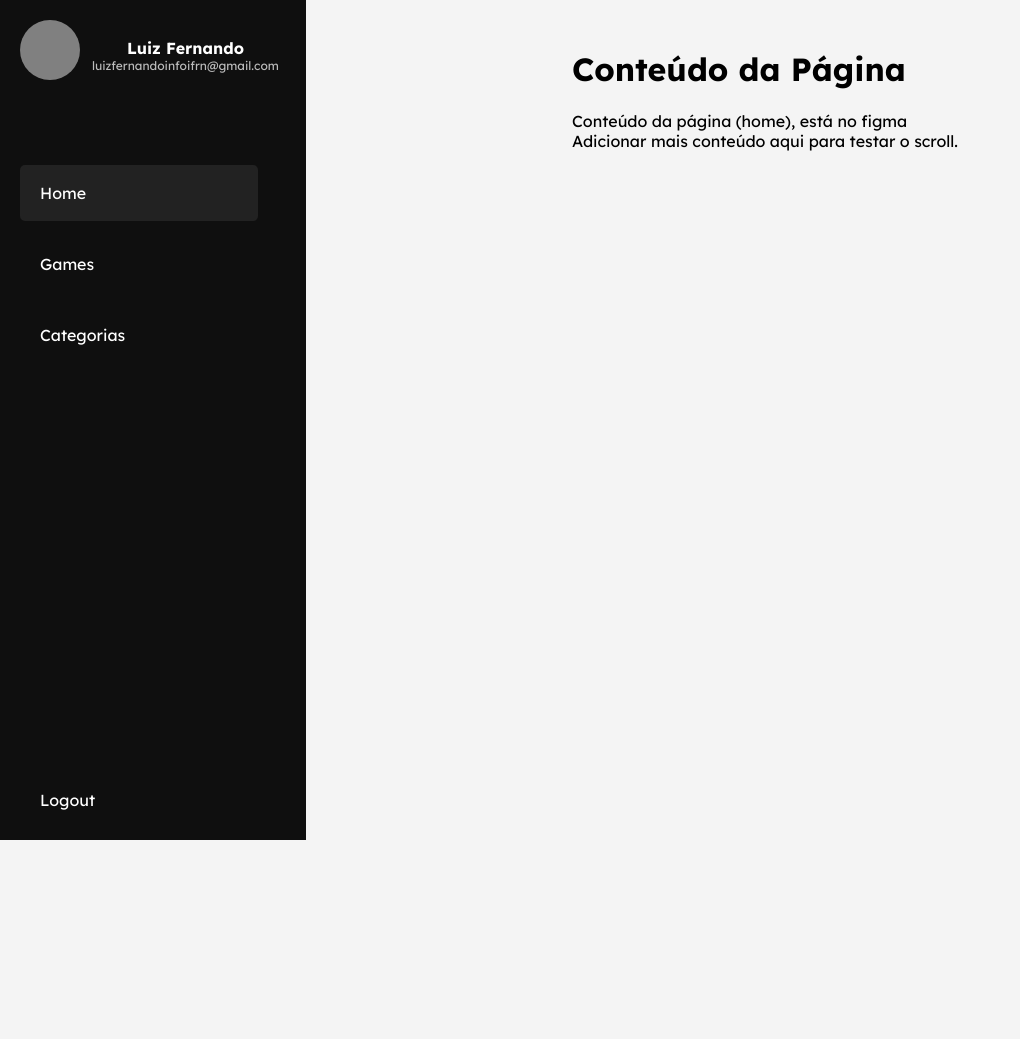
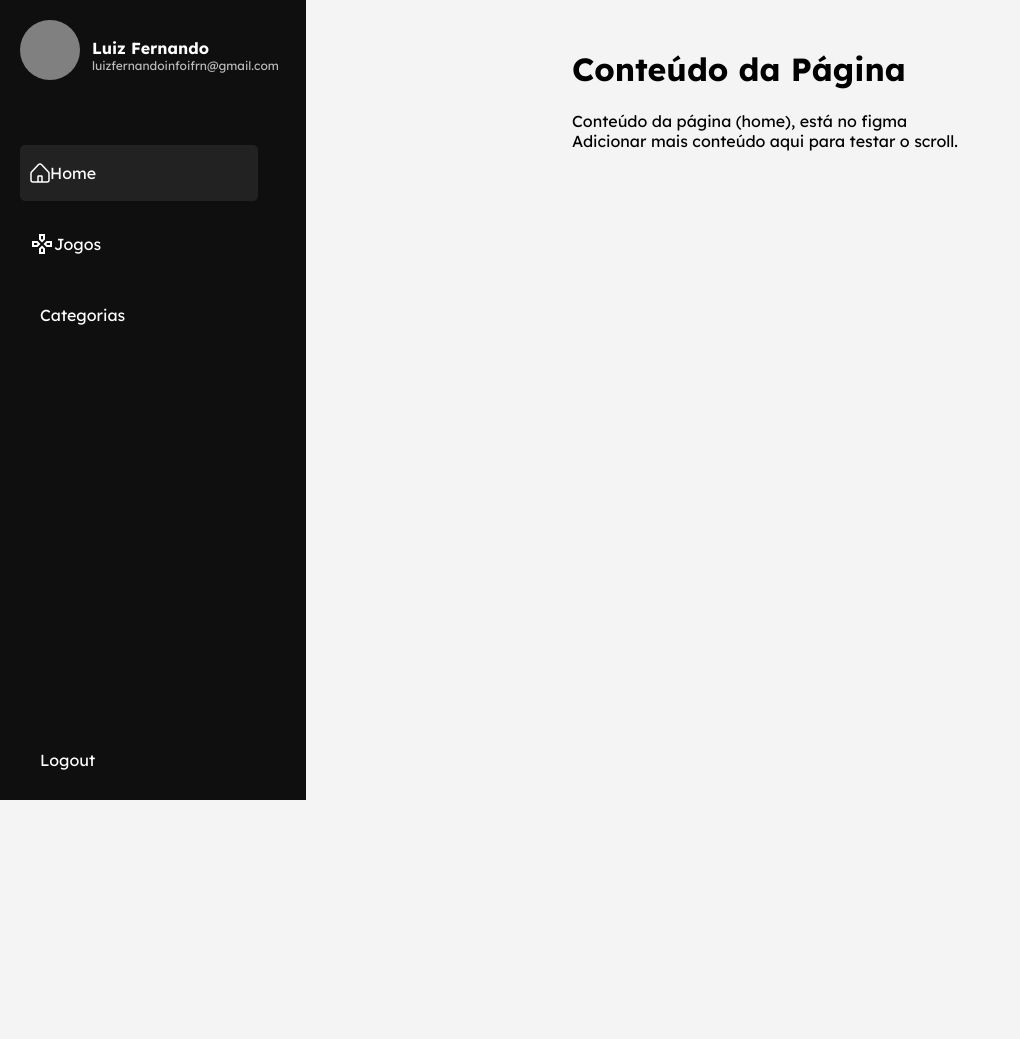
Before and after one commit to igor-gdf/testew, a Flask app: page /dashboard in a window 1280 px wide. Shown: the top 1039 px of the page, without its empty margins (0-1020 px from the left). Run offline with Flask 3, Linux system fonts and the light colour scheme; a user stored in the database is signed in.

Commit message:
Consertando css do dashboard

```diff
--- a/static/css/styles.css
+++ b/static/css/styles.css
@@ -169,14 +169,12 @@ body {
     margin-bottom: 10px;
 }
 
-.dashboardh1{
-    color: black;
-}
+
 
 /* Dashboard */
 .sidebar {
     width: 266px;
-    height: 100vh;
+    height: calc(100vh - 40px);
     background: #0f0f0f;
     color: white;
     position: fixed;
@@ -191,10 +189,12 @@ body {
     flex-grow: 1;
     display: flex;
     flex-direction: column;
+    justify-content: space-between;
     overflow-y: auto;
 }
 
 .top-sidebar {
+    height: 366px;
     display: flex;
     flex-direction: column;
     align-items: flex-start;
@@ -202,13 +202,11 @@ body {
     flex-grow: 1;
 }
 
-/* Perfil do usuário */
+
 .profile {
     display: flex;
     align-items: center;
     gap: 12px;
-    text-align: center;
-    margin-bottom: 20px;
 }
 
 .avatar {
@@ -229,7 +227,6 @@ body {
     color: #bbb;
 }
 
-/* Menu de navegação */
 .sidebar nav ul {
     list-style: none;
     display: inline;
@@ -238,7 +235,6 @@ body {
 .sidebar nav ul li {
     margin: 15px 0;
 }
-
 
 .sidebar nav ul li a {
     width: 218px;
@@ -282,9 +278,8 @@ nav ul .active a {
     background: #222;
 }
 
-/* Conteúdo principal */
 .content {
-    margin-left: 250px; /* Para evitar que o conteúdo fique atrás da sidebar */
+    margin-left: 250px;
     padding: 20px;
-    height: 200vh; /* Apenas para simular o scroll */
+    height: 200vh;
 }
--- a/templates/dashboard.html
+++ b/templates/dashboard.html
@@ -37,12 +37,12 @@
                     <ul>
                         <li class="active">
                             <a href="#">
-                                <i class="fas fa-home"></i> Home
+                                <img src="{{ url_for('static', filename='imgs/homeicon.svg') }}" alt=""> Home
                             </a>
                         </li>
                         <li>
                             <a href="#">
-                                <i class="fas fa-gamepad"></i> Games
+                                <img src="{{ url_for('static', filename='imgs/gamepadicon.svg') }}"> Jogos
                             </a>
                         </li>
                         <li>
@@ -53,13 +53,13 @@
                     </ul>
                 </nav>
             </div>
+            <div class="logout">
+                <a href="{{ url_for('logout') }}">
+                    <i class="fas fa-sign-out-alt"></i> Logout
+                </a>
+            </div>
         </div>
 
-        <div class="logout">
-            <a href="{{ url_for('logout') }}">
-                <i class="fas fa-sign-out-alt"></i> Logout
-            </a>
-        </div>
     </div>
 
     <div class="content">
```
Also changed, not shown: static/imgs/gamepadicon.svg (added), static/imgs/homeicon.svg (added).
